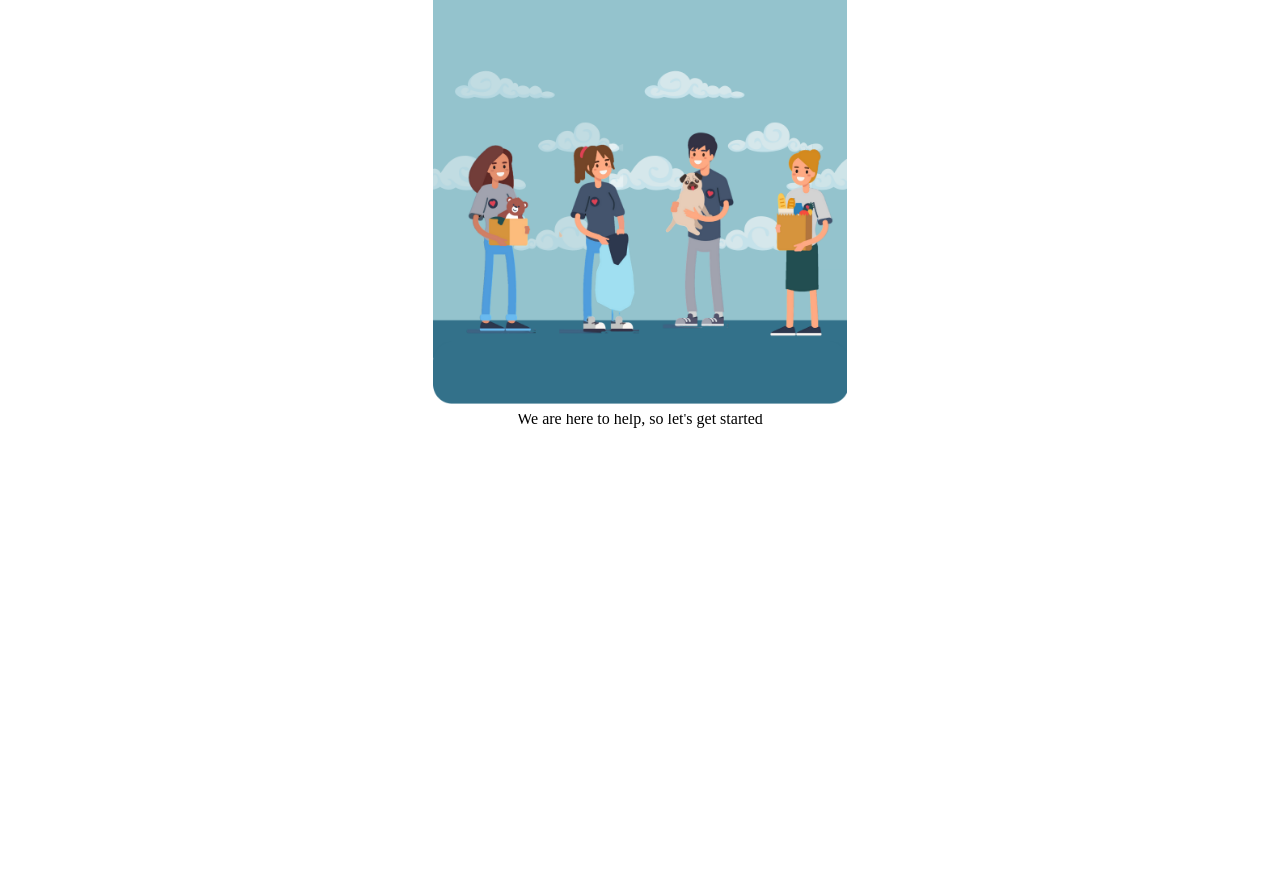
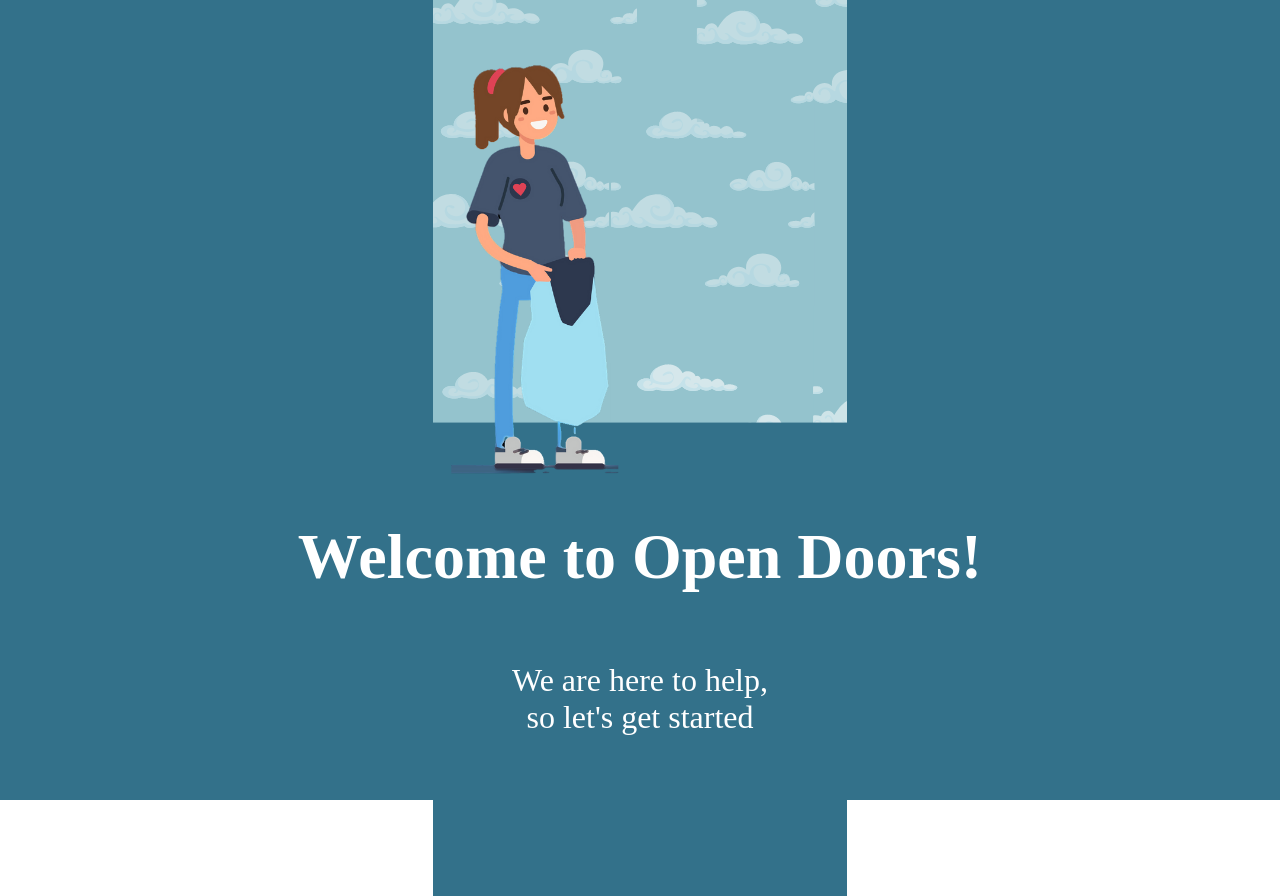
Before and after one commit to kcameron37/MDIA2019-project, a Next.js app: page / in a window 1280 px wide. Before the commit the page ends 800 px from the top, so only its background shows below. Built offline with nearby package versions, Linux system fonts and the light colour scheme.

Commit message:
home page updates

```diff
--- a/pages/index.js
+++ b/pages/index.js
@@ -4,12 +4,12 @@ import styles from '../styles/Home.module.css';
 
 export default function Home() {
   const [showLogo, setShowLogo] = useState(true);
-  const [backgroundColor, setBackgroundColor] = useState('#33718A');
+  const [backgroundColor, setBackgroundColor] = useState('#EAD9C5');
 
   useEffect(() => {
     const timer = setTimeout(() => {
       setShowLogo(false);
-      setBackgroundColor('white');
+      setBackgroundColor('#33718A');
     }, 6000);
 
     return () => clearTimeout(timer);
@@ -33,11 +33,17 @@ export default function Home() {
           alt="Logo"
           className={styles.logo}
           width={414}
-          height={414}
+          height={896}
         />
           </div>
+          <div className={styles.text}>
+            <div className={styles.header}>
           <h1 className={styles.header}>Welcome to Open Doors!</h1>
-          <p className={styles.paragraph}>We are here to help, so let's get started</p>
+          </div>
+          <div className={styles.header}>
+          <p className={styles.paragraph}>We are here to help,<br></br> so let's get started</p>
+          </div>
+          </div>
         </>
       )}
     </div>
--- a/styles/Home.module.css
+++ b/styles/Home.module.css
@@ -41,3 +41,14 @@
     position: absolute;
     top: 0px;
   }
+
+  .text {
+    position: absolute;
+    top: 520px;
+    background-color:transparent;
+    color: white;
+      }
+
+  .header{
+    margin-bottom: 10%;
+  }
--- a/styles/globals.css
+++ b/styles/globals.css
@@ -3,7 +3,7 @@
   box-sizing: border-box;
   padding: 0;
   margin: 0;
-  background-color: white
+
 }
 
 
```
Also changed, not shown: public/images/Home.png.
